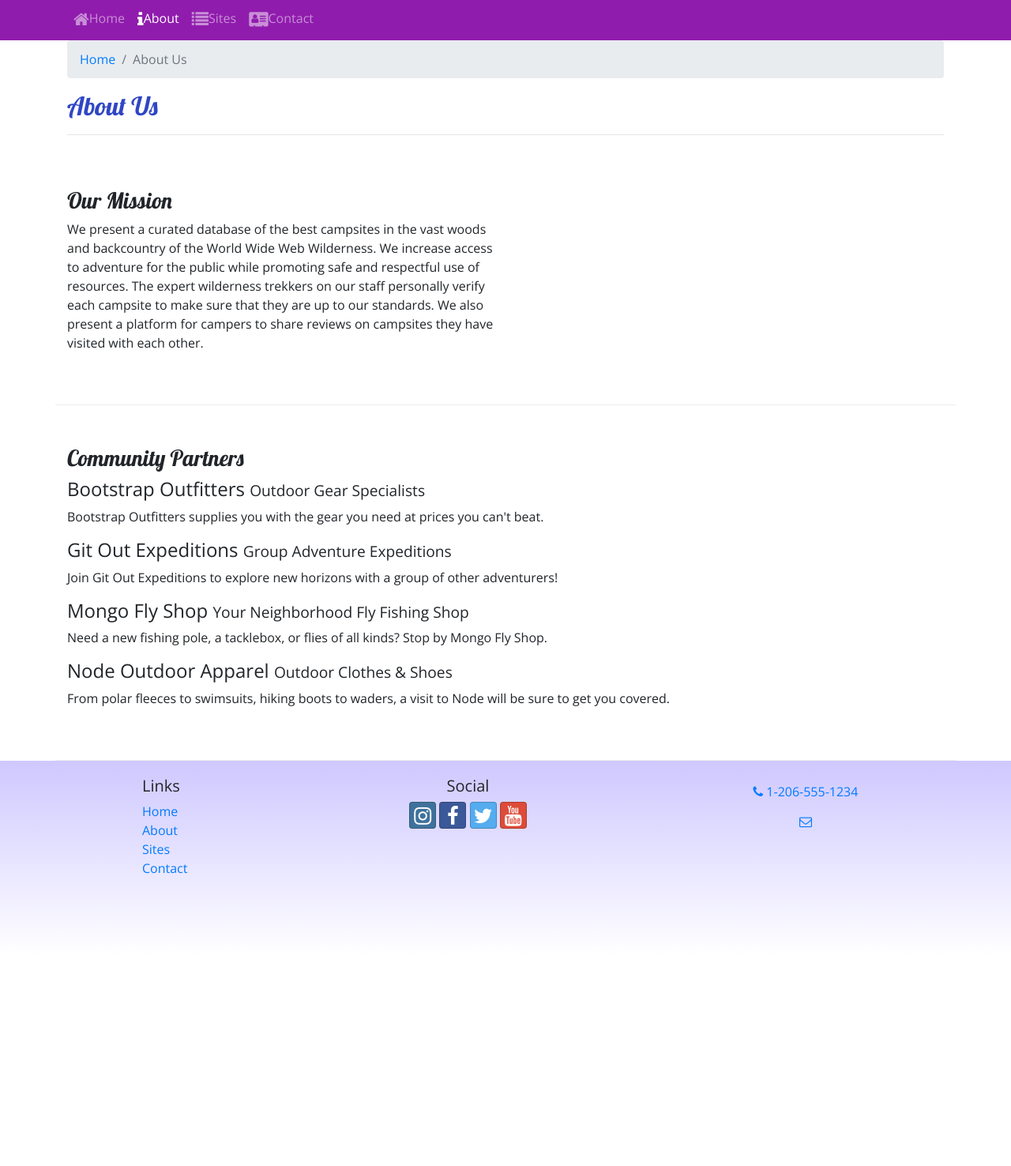
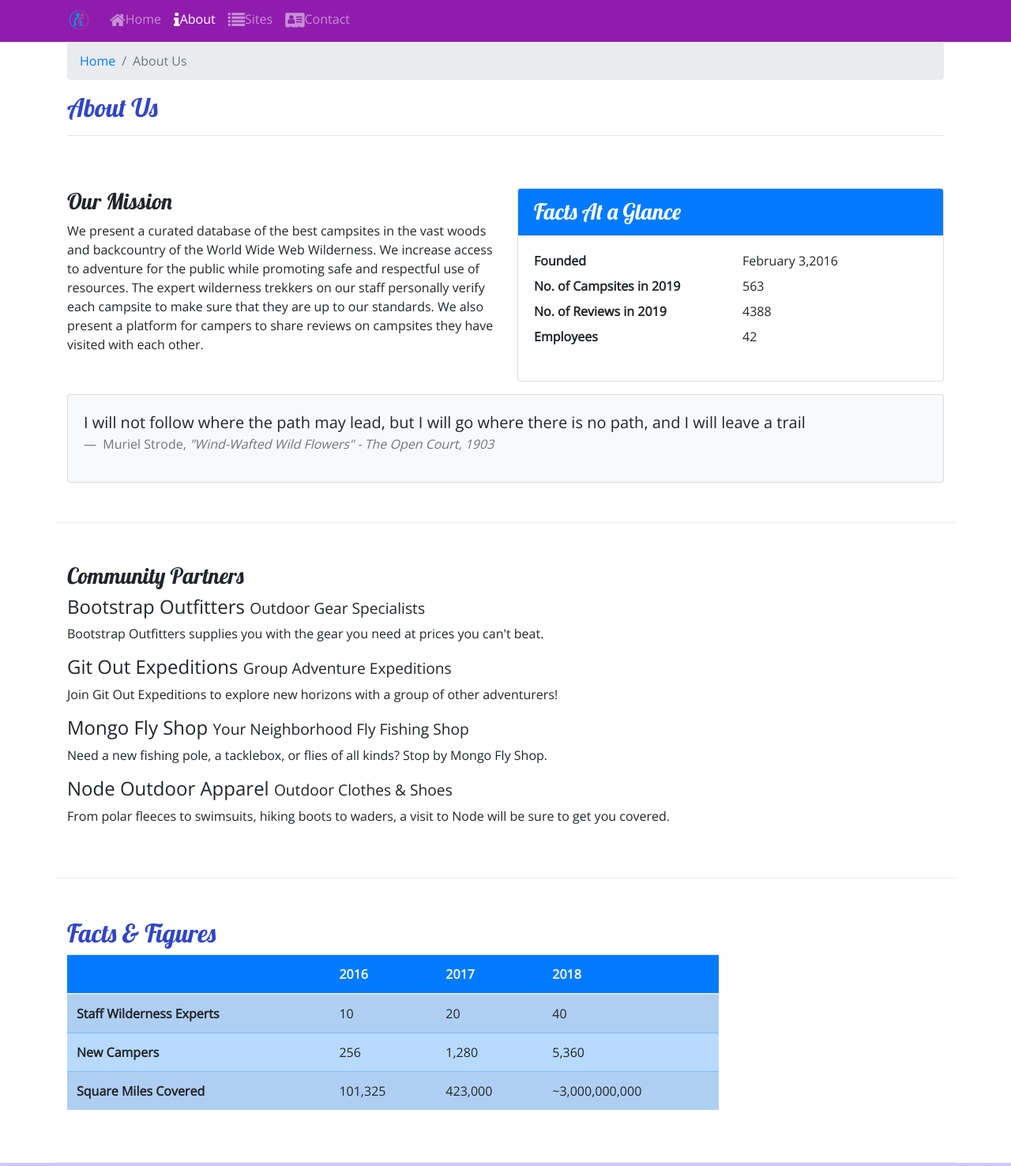
Before and after one commit to Tsdoupe/My-First-Bootstrap-Project, a website: page aboutus.html in a window 1280 px wide. Shown: the part 167-1643 px from the top of the page at 79% size. Before the commit the page ends 1400 px from the top, so only its background shows below. Drawn offline with nearby package versions, Linux system fonts and the light colour scheme.

Commit message:
Sixth Commit

```diff
--- a/aboutus.html
+++ b/aboutus.html
@@ -23,6 +23,9 @@
     <header class="jumbotron jumbotron-fluid">
         <div class="container">
             <div class="row">
+                <div class="col-4 col-sm-3 col-md-2 align-self-center">
+                    <a href="index.html"><img src="img/logo.png" class="img-fluid" /></a>
+                </div>
                 <div class="col">
                     <h1>NuCamp</h1>
                     <h2>a better way to camp</h2>
@@ -33,7 +36,8 @@
 
     <nav class="navbar navbar-expand-sm navbar-dark sticky-top">
         <div class="container">
-            <button class="navbar-toggler ml-auto" type="button" data-toggle="collapse" data-target="#nucampNavbar">
+            <a class="navbar-brand" href="index.html"><img src="img/logo.png" height="30" width="30" /> </a>
+            <button class="navbar-toggler" type="button" data-toggle="collapse" data-target="#nucampNavbar">
                 <span class="navbar-toggler-icon"></span>
             </button>
             <div class="collapse navbar-collapse" id="nucampNavbar">
@@ -64,6 +68,35 @@
                 <h3>Our Mission</h3>
                 <p>We present a curated database of the best campsites in the vast woods and backcountry of the World Wide Web Wilderness. We increase access to adventure for the public while promoting safe and respectful use of resources. The expert wilderness trekkers on our staff personally verify each campsite to make sure that they are up to our standards. We also present a platform for campers to share reviews on campsites they have visited with each other.</p>
             </div>
+            <div class="col-sm-6">
+                <div class="card">
+                    <h3 class="card-header bg-primary text-white">Facts At a Glance</h3>
+                    <div class="card-body">
+                        <dl class="row">
+                            <dt class="col-6"> Founded</dt>
+                            <dd class="col-6"> February 3,2016</dd>
+                            <dt class="col-6"> No. of Campsites in 2019</dt>
+                            <dd class="col-6">563</dd>
+                            <dt class="col-6">No. of Reviews in 2019</dt>
+                            <dd class="col-6">4388</dd>
+                            <dt class="col-6">Employees</dt>
+                            <dd class="col-6"> 42</dd>
+                        </dl>
+                    </div>
+                </div>
+            </div>
+            <div class="col">
+                <div class="card bg-light mt-3">
+                    <blockquote class="blockquote card-body">
+                        <p class="mb-0"> I will not follow where the path may lead, but I will go where there is no path, and I will leave a trail</p>
+                        <footer class="blockquote-footer"> Muriel Strode,
+                            <cite title="Source Title"> "Wind-Wafted Wild Flowers" -
+                                The Open Court, 1903
+                            </cite>
+                        </footer>
+                    </blockquote>
+                </div>
+            </div>
         </div>
 
         <div class="row row-content">
@@ -82,9 +115,49 @@
                 <p class="d-none d-sm-block">From polar fleeces to swimsuits, hiking boots to waders, a visit to Node will be sure to get you covered.</p>
             </div>
         </div>
+
+        <div class="row row-content">
+            <div class="col-sm-9">
+                <h2>Facts &amp; Figures </h2>
+                <div class="table-responsive">
+                    <table class="table table-striped">
+                        <thead>
+                            <tr class="bg-primary text-light">
+                                <th></th>
+                                <th>2016</th>
+                                <th>2017</th>
+                                <th>2018</th>
+                            </tr>
+                        </thead>
+                        <tbody class="table-primary">
+                            <tr>
+                                <th>Staff Wilderness Experts</th>
+                                <td>10</td>
+                                <td>20</td>
+                                <td>40</td>
+                            </tr>
+                            <tr>
+                                <th>New Campers</th>
+                                <td>256</td>
+                                <td>1,280</td>
+                                <td>5,360</td>
+                            </tr>
+                            <tr>
+                                <th>Square Miles Covered</th>
+                                <td>101,325</td>
+                                <td>423,000</td>
+                                <td>~3,000,000,000</td>
+                            </tr>
+                        </tbody>
+                    </table>
+
+                </div>
+            </div>
+        </div>
+
     </div>
 
-    <footer>
+    <footer class="site-footer">
         <div class="container">
             <div class="row">
                 <div class="col-4 col-sm-2 offset-1">
--- a/css/styles.css
+++ b/css/styles.css
@@ -14,7 +14,7 @@ header h2 {
     color: #CEC8ff;
 }
 
-footer{
+.site-footer{
     background-image: linear-gradient(#CEC8FF, white);
     padding: 20px 0;
 }
```
Also changed, not shown: contactus.html (+6 -2 lines), index.html (+16 -2 lines), img/bootstrap-thumb.png (added), img/breadcrumb-trail-thumb.jpg (added), img/breadcrumb-trail.jpg (added), img/chrome-river-thumb.jpg (added), img/chrome-river.jpg (added), img/logo.png (added), img/react-lake-thumb.jpg (added), img/react-lake.jpg (added).
